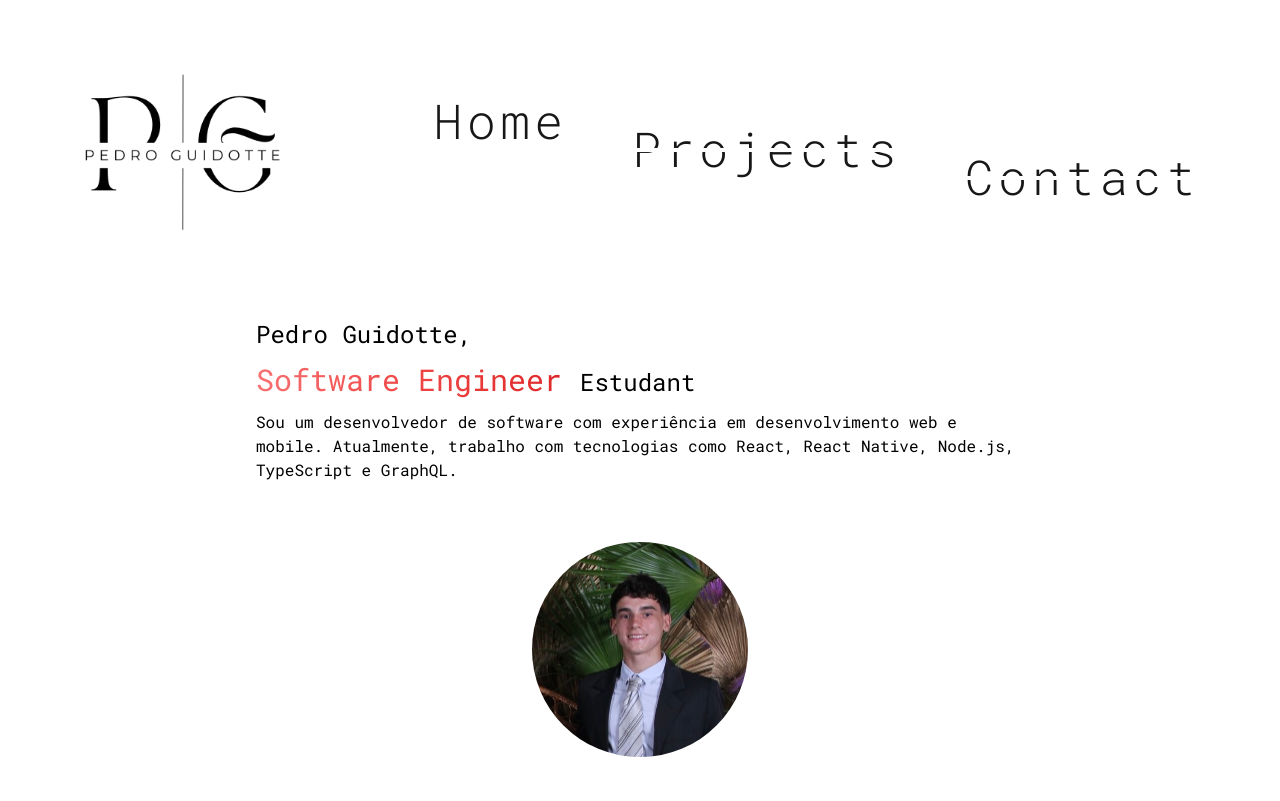
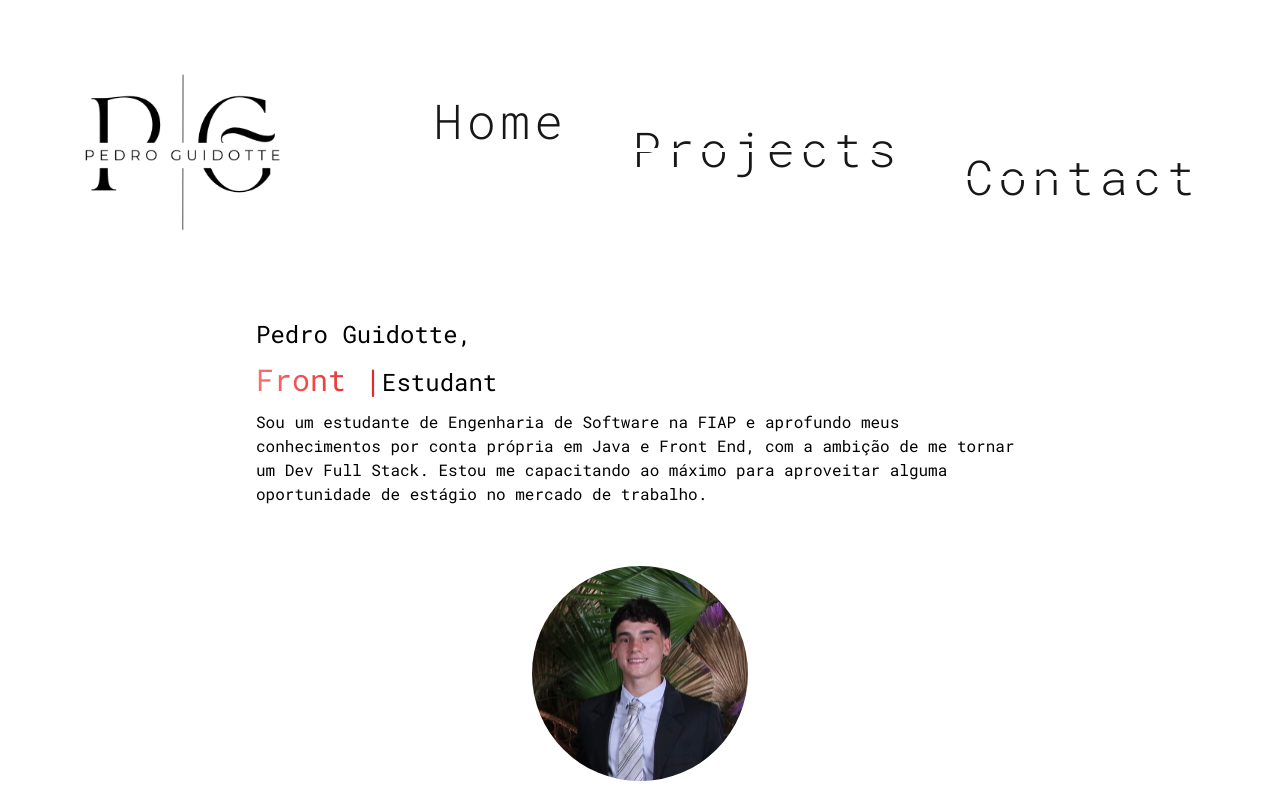
Before and after one commit to peguidotte/portfolio_pedro, a React (Vite) app: page / in a window 1280 px wide. Built offline with nearby package versions, Linux system fonts and the light colour scheme.

Commit message:
About me Finished

```diff
--- a/package.json
+++ b/package.json
@@ -13,7 +13,8 @@
     "react": "^18.3.1",
     "react-dom": "^18.3.1",
     "react-icons": "^5.3.0",
-    "react-router-dom": "^6.26.2"
+    "react-router-dom": "^6.26.2",
+    "react-typed": "^2.0.12"
   },
   "devDependencies": {
     "@eslint/js": "^9.9.0",
--- a/src/components/Header/Header.jsx
+++ b/src/components/Header/Header.jsx
@@ -14,14 +14,14 @@ export default function Header() {
                             <NavLink
                                 to={'/'}
                                 className={({ isActive }) =>
-                                    isActive ? 'no-underline' : 'line-through decoration-5 decoration-white'
+                                    isActive ? 'no-underline opacity-100' : 'opacity-50 sm:line-through sm:decoration-5 sm:decoration-white'
                                 }
                             >
                             <span className="text-blue-700 sm:hidden">&#123;</span>Home
                             </NavLink>
                         </li>
-                        <li className="line-through decoration-5 decoration-white hover:font-bold duration-150"><span className="text-yellow-400 sm:hidden">&#40;</span>Projects<span className="text-yellow-400 sm:hidden">&#41;</span></li>
-                        <li className="line-through decoration-5 decoration-white hover:font-bold duration-150 sm:translate-y-7">Contact<span className="text-blue-700 sm:hidden">&#125;</span></li>
+                        <li className="opacity-50 sm:opacity-100 sm:line-through sm:decoration-5 sm:decoration-white hover:font-bold duration-150"><span className="text-yellow-400 sm:hidden">&#40;</span>Projects<span className="text-yellow-400 sm:hidden">&#41;</span></li>
+                        <li className="opacity-50 sm:opacity-100 sm:line-through sm:decoration-5 sm:decoration-white hover:font-bold duration-150 sm:translate-y-7">Contact<span className="text-blue-700 sm:hidden">&#125;</span></li>
                     </ul>
                 </nav>
             </header>
--- a/src/pages/Home.jsx
+++ b/src/pages/Home.jsx
@@ -1,18 +1,30 @@
 import './Home.css';
 import '../index.css';
 import Foto from '../assets/pedro.jpeg';
+import { ReactTyped } from 'react-typed';
 
 function Home() {
+
   return (
     <section className='text-pretty font-principal mx-auto flex flex-col justify-center items-center gap-5'>
       <div className="max-w-3xl">
         <h2 className="text-2xl mb-3">
           Pedro Guidotte,
         </h2>
-        <h1 className='text-2xl mb-3'><span className='text-3xl bg-gradient-to-r from-red-400 via-red-500 to-red-600 bg-clip-text text-transparent'>Software Engineer </span>Estudant</h1>
+        <h1 className='text-2xl mb-3'>
+          <span className='stop text-3xl bg-gradient-to-r from-red-400 via-red-500 to-red-600 bg-clip-text text-transparent'>
+            <ReactTyped
+              strings={['Software Engineer', 'Front End and React', 'Java and Spring']}
+              typeSpeed={100}
+              backDelay={200}
+              backSpeed={100}
+              loop
+            /></span>
+            Estudant</h1>
         <p className='mb-10'>
-          Sou um desenvolvedor de software com experiência em desenvolvimento web e mobile.
-          Atualmente, trabalho com tecnologias como React, React Native, Node.js, TypeScript e GraphQL.
+          Sou um estudante de Engenharia de Software na FIAP e aprofundo meus conhecimentos por conta própria em Java e Front End,
+          com a ambição de me tornar um Dev Full Stack. Estou me capacitando ao máximo para aproveitar alguma oportunidade de estágio no mercado de
+          trabalho.
         </p>
       </div>
       <div>
```
Also changed, not shown: 1 other file (tests, documents, lock files or other folders).
